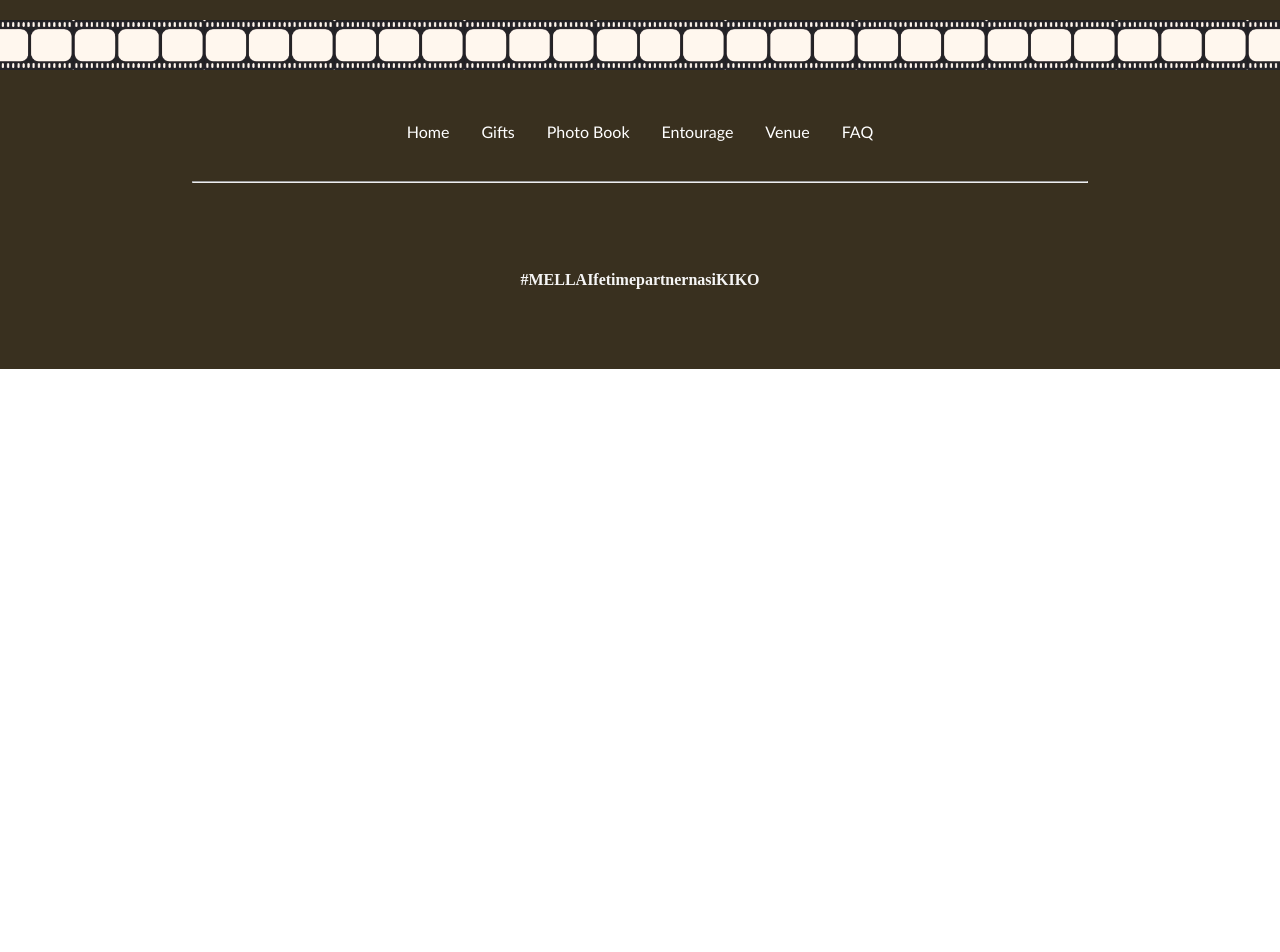
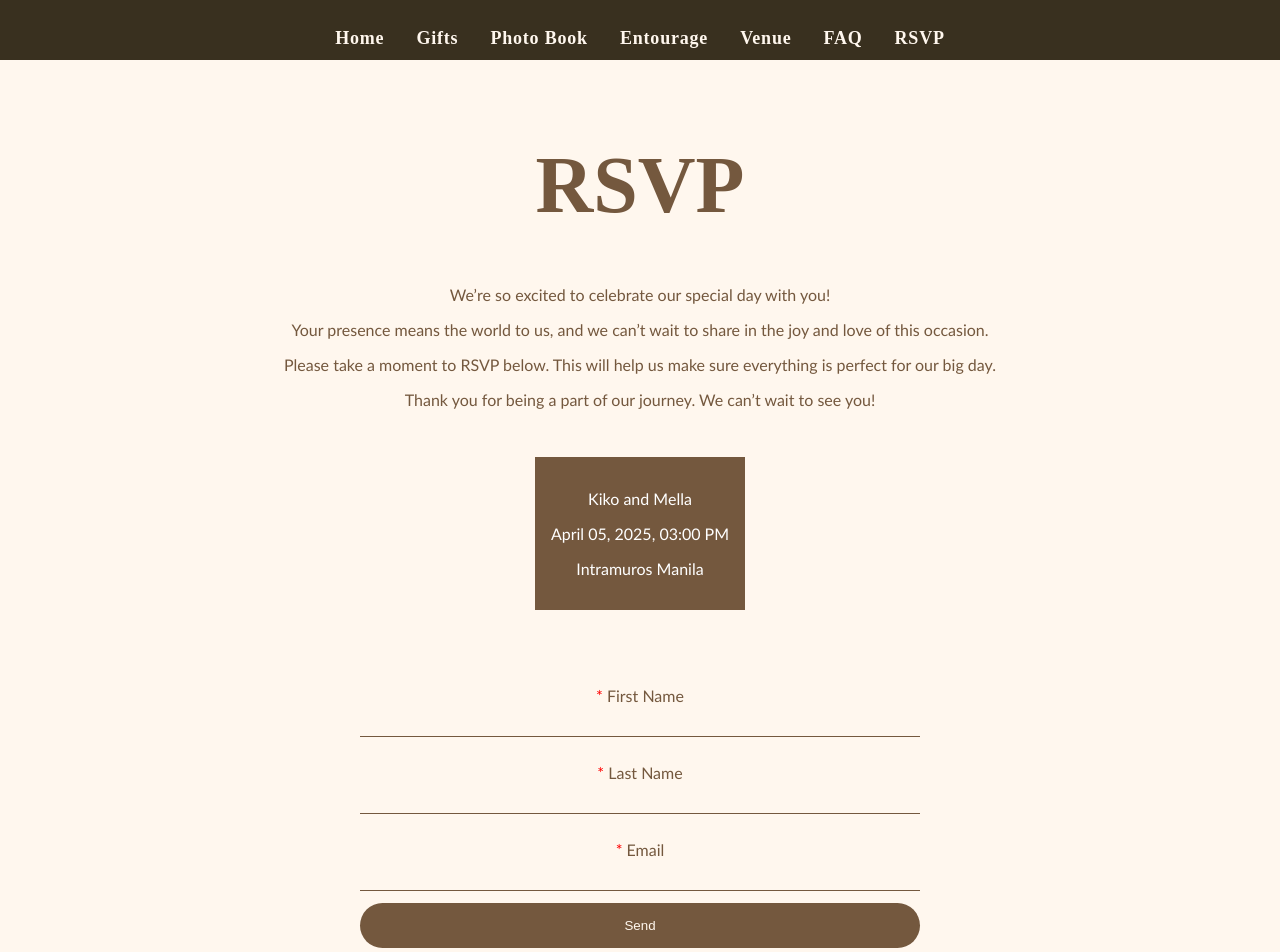
Before and after one commit to kiko-matsing/kiko-mella-wedding, a React (Create React App) app: page /#/rsvp in a window 1280 px wide. Shown: the top 952 px of the page. Before the commit the page ends 800 px from the top, so only its background shows below. Built offline with nearby package versions, Linux system fonts and the light colour scheme; a web font is replaced by a local one.

Commit message:
Add RSVP Page

```diff
--- a/src/App.js
+++ b/src/App.js
@@ -15,6 +15,7 @@ import MainGifts from './Pages/Gifts';
 import PhotoBook from './Pages/PhotoBook';
 import Entourage from './Pages/Entourage';
 import MainVenue from './Pages/Venue';
+import Rsvp from './Pages/Rsvp';
 
 
 
@@ -31,6 +32,7 @@ function App() {
             <Route path="entourage" element={<Entourage />} />
             <Route path="venue" element={<MainVenue />} />
             <Route path="faq" element={<MainFaq />} />
+            <Route path="rsvp" element={<Rsvp />} />
           </Route>
         </Routes>
 
--- a/src/Components/Footer/index.js
+++ b/src/Components/Footer/index.js
@@ -13,6 +13,7 @@ const Footer = () => {
                     <Link to="entourage" className='navbar-links'>Entourage</Link>
                     <Link to="venue" className='navbar-links'>Venue</Link>
                     <Link to="faq" className='navbar-links'>FAQ</Link>
+                    <Link to="rsvp" className='navbar-links'>RSVP</Link>
                 </ul>
                 <hr />
                 <h4 className="title">#MELLAIfetimepartnernasiKIKO</h4>
--- a/src/Components/Home/Rsvp/index.js
+++ b/src/Components/Home/Rsvp/index.js
@@ -3,6 +3,7 @@ import { motion, } from "framer-motion";
 import { fadeUpAnimationVariants } from "../../../Data/FadeAnimation";
 import RsvpSvg from "../../Svg/RsvpSvg";
 import useTimer from "../Timer/Time";
+import { Link } from "react-router-dom";
 
 const Rsvp = () => {
 
@@ -61,7 +62,7 @@ const Rsvp = () => {
                             </li>
                             <li className="rsvp-confirmation">
                                 <p className="title">Can you make it ?</p>
-                                <button className="rsvp-button">Register Now</button>
+                                <Link to="rsvp" className='rsvp-button'>Register Now</Link>
                             </li>
                         </ul>
 
--- a/src/Components/Navbar/index.js
+++ b/src/Components/Navbar/index.js
@@ -46,6 +46,7 @@ const Navbar = (props) => {
                     <Link to="/entourage" className='navbar-links' onClick={openNav}>Entourage</Link>
                     <Link to="/venue" className='navbar-links' onClick={openNav}>Venue</Link>
                     <Link to="/faq" className='navbar-links' onClick={openNav}>FAQ</Link>
+                    <Link to="/rsvp" className='navbar-links' onClick={openNav}>RSVP</Link>
 
                 </ul>
             </div>
--- a/src/Data/Navbar.js
+++ b/src/Data/Navbar.js
@@ -30,4 +30,9 @@ export const NavLists = [
         title: "FAQ",
         link: "faq"
     },
+    {
+        id: "7",
+        title: "RSVP",
+        link: "rsvp"
+    },
 ]
--- a/src/Pages/PhotoBook.js
+++ b/src/Pages/PhotoBook.js
@@ -1,90 +1,3 @@
-// import React, { useState } from "react";
-// import { kikoMellaImages } from "../Data/ImageList";
-// import Button from 'react-bootstrap/Button';
-// import Modal from 'react-bootstrap/Modal';
-
-// const PhotoBook = () => {
-
-//     const [show, setShow] = useState(false);
-//     const [imageModal, setImageModal] = useState("");
-
-//     const handleClose = () => {
-//         setShow(false);
-//         setImageModal("")
-//     }
-//     function handleShow(image) {
-//         setShow(true);
-//         setImageModal(`${image}`)
-//     }
-
-//     return (
-//         <div id="photo-book">
-//             <h1>{imageModal}</h1>
-//             <ul className="main">
-//                 <li className="image">
-//                     <img src={kikoMellaImages[0]} alt="sample" onClick={handleShow(0)}/>
-//                 </li>
-//                 <li className="image">
-//                     <img src={kikoMellaImages[1]} alt="sample" onClick={handleShow}/>
-//                 </li>
-//                 <li className="image">
-//                     <img src={kikoMellaImages[2]} alt="sample" onClick={handleShow}/>
-//                 </li>
-//                 <li className="image">
-//                     <img src={kikoMellaImages[3]} alt="sample" onClick={handleShow}/>
-//                 </li>
-//                 <li className="image">
-//                     <img src={kikoMellaImages[4]} alt="sample" onClick={handleShow}/>
-//                 </li>
-//                 <li className="image">
-//                     <img src={kikoMellaImages[5]} alt="sample" onClick={handleShow}/>
-//                 </li>
-//                 <li className="image">
-//                     <img src={kikoMellaImages[6]} alt="sample" onClick={handleShow}/>
-//                 </li>
-//                 <li className="image">
-//                     <img src={kikoMellaImages[7]} alt="sample" onClick={handleShow}/>
-//                 </li>
-//                 <li className="image">
-//                     <img src={kikoMellaImages[8]} alt="sample" onClick={handleShow}/>
-//                 </li>
-//             </ul>
-//             <Modal
-//                 show={show}
-//                 onHide={handleClose}
-//                 backdrop="static"
-//                 keyboard={false}
-//             >
-//                 <Modal.Header closeButton>
-//                 <Modal.Title>Modal title</Modal.Title>
-//                 </Modal.Header>
-//                 <Modal.Body>
-
-//                     {imageModal}
-
-//                 </Modal.Body>
-//                 <Modal.Footer>
-//                 <Button variant="secondary" onClick={handleClose}>
-//                     Close
-//                 </Button>
-//                 <Button variant="primary">Understood</Button>
-//                 </Modal.Footer>
-//             </Modal>
-
-//         </div>
-
-//     )
-// }
-
-// const Images = kikoMellaImages.map(ImgList => {
-//     return (
-//         <li className="image">
-//             <img src={ImgList} alt={ImgList} onClick={PhotoBook.setShow}/>
-//         </li>
-//     )})
-
-// export default PhotoBook
-
 import React, { useEffect, useState } from "react";
 import { RowsPhotoAlbum } from "react-photo-album";
 import "react-photo-album/rows.css";
@@ -103,9 +16,9 @@ const PhotoBook = () => {
     },[])
 
 
-    const [name, setName] = useState("");
+    const [fName, setfName] = useState("");
+    const [lName, setlName] = useState("");
     const [email, setEmail] = useState("");
-    const [message, setMessage] = useState("");
 
     const handleSubmit = (e) => {
 
@@ -119,20 +32,18 @@ const PhotoBook = () => {
         template_id: templateId,
         user_id: publicKey,
         template_params: {
-          from_name: name,
-          from_email: email,
-          to_name: 'Kiko',
-          message: message
-
+          from_name: 'Kiko and Mella',
+          to_email: email,
+          to_name: `${fName} ${lName}`,
         }
       }
 
-        axios.post("https://api.emailjs.com/api/v1.0/email/send", data)
+      axios.post("https://api.emailjs.com/api/v1.0/email/send", data)
           .then((res) => {
             console.log(res.data);
-            setName('');
+            setlName('');
+            setfName('');
             setEmail('');
-            setMessage('');
        }
        )
        .catch((error) => {
@@ -141,15 +52,32 @@ const PhotoBook = () => {
     }
 
     return (
-      <form onSubmit={handleSubmit}>
-        <label>Name</label>
-        <input type="text" name="from_name" />
-        <label>Email</label>
-        <input type="email" name="to_name" />
-        <label>Message</label>
-        <textarea name="message" />
-        <input type="submit" value="Send" />
-      </form>
+      <div id="rsvp">
+        <form onSubmit={handleSubmit} className="form">
+
+          <label className="label">*First Name</label>
+          <input type="text"
+                name="from_name"
+                value={fName}
+                className="input"
+                onChange={(e) => setfName(e.target.value)} />
+
+          <label className="label">*Last Name</label>
+          <input type="text"
+                name="from_name"
+                value={lName}
+                className="input"
+                onChange={(e) => setlName(e.target.value)} />
+
+          <label>Email</label>
+          <input type="email"
+                name="email"
+                value={email}
+                className="input"
+                onChange={(e) => setEmail(e.target.value)} />
+          <input type="submit" value="Send" className="submit"/>
+        </form>
+      </div>
     );
 
 }
--- /dev/null
+++ b/src/Pages/Rsvp.js
@@ -0,0 +1,121 @@
+import React, { useEffect, useState } from "react";
+import "react-photo-album/rows.css";
+import axios from "axios";
+
+
+const Rsvp = () => {
+
+
+    useEffect(()=>{
+      window.scrollTo(0, 0);
+    },[])
+
+
+    useEffect(()=>{
+        window.scrollTo(0, 0);
+      },[])
+
+
+    const [fName, setfName] = useState("");
+    const [lName, setlName] = useState("");
+    const [email, setEmail] = useState("");
+    const [isLoading, setIsLoading] = useState(false);
+    const [isSuccesful, setIsSuccesful] = useState("");
+    const [error, setError] = useState("");
+
+
+    const handleSubmit = (e) => {
+
+      e.preventDefault();
+      const serviceId = "service_k1l9heg"
+      const templateId = "template_l4v41nt"
+      const publicKey = "y77VhhP3PrgRq_WAP"
+
+      const data = {
+        service_id: serviceId,
+        template_id: templateId,
+        user_id: publicKey,
+        template_params: {
+          from_name: 'Kiko and Mella',
+          to_email: email,
+          to_name: `${fName} ${lName}`,
+        }
+      }
+      setIsLoading(true);
+      axios.post("https://api.emailjs.com/api/v1.0/email/send", data)
+          .then((res) => {
+            console.log(res.data);
+            setlName('');
+            setfName('');
+            setEmail('');
+            setIsLoading(false);
+            setIsSuccesful(true);
+       }
+       )
+       .catch((error) => {
+            console.error('Error Sending Message', error)
+            setIsLoading(false);
+            setIsSuccesful(false);
+            setError(error.response.data);
+       })
+    }
+
+    return (
+      <div id="rsvp-page">
+        <div className="intro">
+                <h1 className="main-title">RSVP</h1>
+                <p className="note">We’re so excited to celebrate our special day with you! </p>
+                <p className="note">Your presence means the world to us, and we can’t wait to share in the joy and love of this occasion.</p>
+                <p className="note">Please take a moment to RSVP below. This will help us make sure everything is perfect for our big day.</p>
+                <p className="note">Thank you for being a part of our journey. We can’t wait to see you!</p>
+            <div className="date">
+                <p className="title">Kiko and Mella</p>
+                <p className="content">April 05, 2025, 03:00 PM</p>
+                <p className="content">Intramuros Manila</p>
+            </div>
+        </div>
+        <form onSubmit={handleSubmit} className="form">
+          <div className="fName">
+            <label className="label"><span className="hash">*</span> First Name</label>
+            <input type="text"
+                    name="from_name"
+                    value={fName}
+                    className="input"
+                    onChange={(e) => setfName(e.target.value)}
+                    required/>
+          </div>
+
+          <div className="lName">
+            <label className="label"><span className="hash">*</span> Last Name</label>
+            <input type="text"
+                    name="from_name"
+                    value={lName}
+                    className="input"
+                    onChange={(e) => setlName(e.target.value)}
+                    required/>
+
+          </div>
+
+          <div className="email">
+            <label className="label"><span className="hash">*</span> Email</label>
+            <input type="email"
+                    name="email"
+                    value={email}
+                    className="input"
+                    onChange={(e) => setEmail(e.target.value)}
+                    required/>
+            </div>
+          <input type="submit" value={!isLoading ? "Send" : "Sending..."} className="submit" disabled={!isLoading ? false : true}/>
+
+           <p className={`msg pass ${isSuccesful ? "show" : ""} `}>Email confirmation sent, Please check your inbox. Please inform the couple about the rsvp email that you receive.</p>
+           <p className={`msg fail ${!isSuccesful ? "show" : ""} `}>{error}</p>
+
+        </form>
+      </div>
+    );
+
+}
+
+
+
+export default Rsvp
--- a/src/Styles/Home/Rsvp.scss
+++ b/src/Styles/Home/Rsvp.scss
@@ -80,6 +80,9 @@
             width: 50%;
             color: $primary;
             border-style: none;
+            display: block;
+            text-decoration: none;
+            margin: auto;
 
             &:hover {
                 opacity: .8;
--- /dev/null
+++ b/src/Styles/RSVP/index.scss
@@ -0,0 +1,3 @@
+
+@import './../variables';
+@import url(./rsvp.scss);
--- /dev/null
+++ b/src/Styles/RSVP/rsvp.scss
@@ -0,0 +1,97 @@
+
+@import './../variables';
+
+
+#rsvp-page {
+    color: $tertiary;
+
+    background-color: $primary;
+    padding: 5rem;
+
+    .intro {
+        .main-title {
+            margin-top: 0;
+            font-family: $text-font-primary;
+            font-size: 5rem;
+        }
+        .date {
+            color: white;
+            display: inline-block;
+            padding: 1rem;
+            margin: 2rem;
+            background-color: $tertiary;
+        }
+    }
+
+    .form {
+        margin-top: 2rem;
+        .fName, .lName, .email, .submit {
+            display: block;
+            margin: auto;
+            .label {
+                text-align: center;
+                display: block;
+                margin: auto;
+                padding: .8rem 0;
+
+            }
+            .input {
+                display: block;
+                margin: auto;
+                background-color: transparent;
+                margin-bottom: .8rem;
+                padding: .1rem 1rem;
+                width: 50%;
+                border: none;
+                border-bottom: .1rem solid $tertiary;
+                color: $tertiary;
+                outline: none;
+
+            }
+            .hash {
+                color: red;
+            }
+        }
+        .fName {
+        }
+        .lName {
+        }
+        .email {
+
+        }
+
+        .msg {
+            display: none;
+            margin-top: 3rem;
+            &.fail {
+                color: red;
+            }
+            &.pass {
+                color: green;
+            }
+
+        }
+
+        .show {
+            display: block;
+
+        }
+        .submit {
+            background-color: $tertiary;
+            padding: 15px;
+            border-radius: 25px;
+            width: 50%;
+            color: $primary;
+            border-style: none;
+            display: block;
+            text-decoration: none;
+            margin: auto;
+
+            &:hover {
+                opacity: .8;
+            }
+
+
+        }
+    }
+}
--- a/src/Styles/index.scss
+++ b/src/Styles/index.scss
@@ -3,3 +3,4 @@
 @import url(./PhotoBook/index.scss);
 @import url(./Entourage/index.scss);
 @import url(./Venue/index.scss);
+@import url(./RSVP/index.scss);
```
